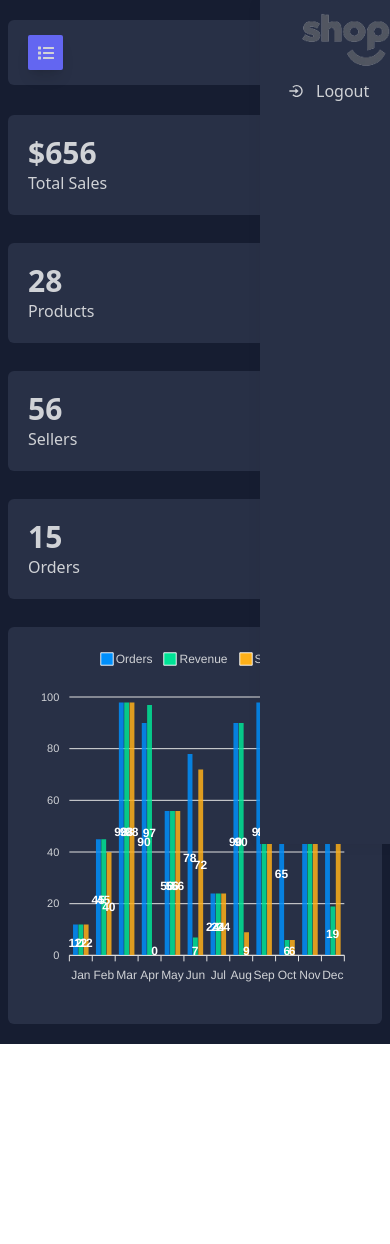
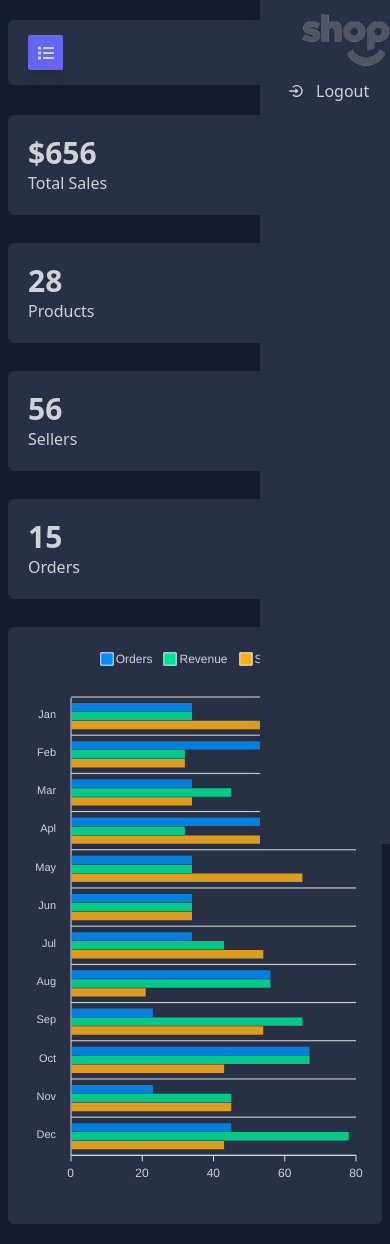
Before and after one commit to rajon-git/MultiVendor, a React (Create React App) app in the folder dashboard/: page /admin/dashboard in a window 390 px wide. Before the commit the page ends 1044 px from the top, so only its background shows below. Built offline with nearby package versions, Linux system fonts and the light colour scheme.

Commit message:
chart make responsive and bux fixed

```diff
--- a/dashboard/src/views/admin/AdminDashboard.jsx
+++ b/dashboard/src/views/admin/AdminDashboard.jsx
@@ -6,47 +6,65 @@ import {AiOutlineShoppingCart} from 'react-icons/ai'
 import Chart from 'react-apexcharts'
 
 const AdminDashboard = () => {
-  const state ={
-    series:[
+  const state = {
+    series: [
         {
             name: "Orders",
-        data: [12, 45, 98, 90, 56, 78, 24, 90, 98, 65, 99, 100],
+            data: [34, 65, 34, 65, 34, 34, 34, 56, 23, 67, 23, 45]
         },
         {
             name: "Revenue",
-        data: [12, 45, 98, 97, 56, 7, 24, 90, 98, 6, 99, 19],
+            data: [34, 32, 45, 32, 34, 34, 43, 56, 65, 67, 45, 78]
         },
         {
             name: "Sellers",
-        data: [12, 40, 98, 0, 56, 72, 24, 9, 98, 6, 99, 100],
+            data: [78, 32, 34, 54, 65, 34, 54, 21, 54, 43, 45, 43]
+        }
+    ],
+    options: {
+        color: ['#181ee8', '#181ee8'],
+        plotOptions: {
+            radius: 30
         },
-    ],
-    options:{
-      color: ["#181ee8","#181ee8"],
-      plotOptions:{
-        radius:30
-      },
-      chart:{
+        chart: {
             background: 'transparent',
             foreColor: '#d0d2d6'
         },
-      dataLables: {
-        enabled:false
+        dataLabels: {
+            enabled: false
         },
-      stroke:{
-        show:true,
-        curve: ['smooth','straight','stepline'],
+        stroke: {
+            show: true,
+            curve: ['smooth', 'straight', 'stepline'],
             lineCap: 'butt',
             colors: '#f0f0f0',
             width: .5,
             dashArray: 0
         },
-      xaxis:{
-        categories:['Jan','Feb','Mar','Apr','May','Jun','Jul','Aug','Sep','Oct','Nov','Dec']
+        xaxis: {
+            categories: ['Jan', 'Feb', 'Mar', 'Apl', 'May', 'Jun', 'Jul', 'Aug', 'Sep', 'Oct', 'Nov', 'Dec']
         },
-      legend:{
+        legend: {
             position: 'top'
+        },
+        responsive: [
+            {
+                breakpoint: 565,
+                yaxis: {
+                    categories: ['Jan', 'Feb', 'Mar', 'Apl', 'May', 'Jun', 'Jul', 'Aug', 'Sep', 'Oct', 'Nov', 'Dec']
+                },
+                options: {
+                    plotOptions: {
+                        bar: {
+                            horizontal: true
                         }
+                    },
+                    chart: {
+                        height: '550px'
+                    }
+                }
+            }
+        ]
     }
 }
   return (
```
Lines whose indentation alone changed are shown as unchanged.
